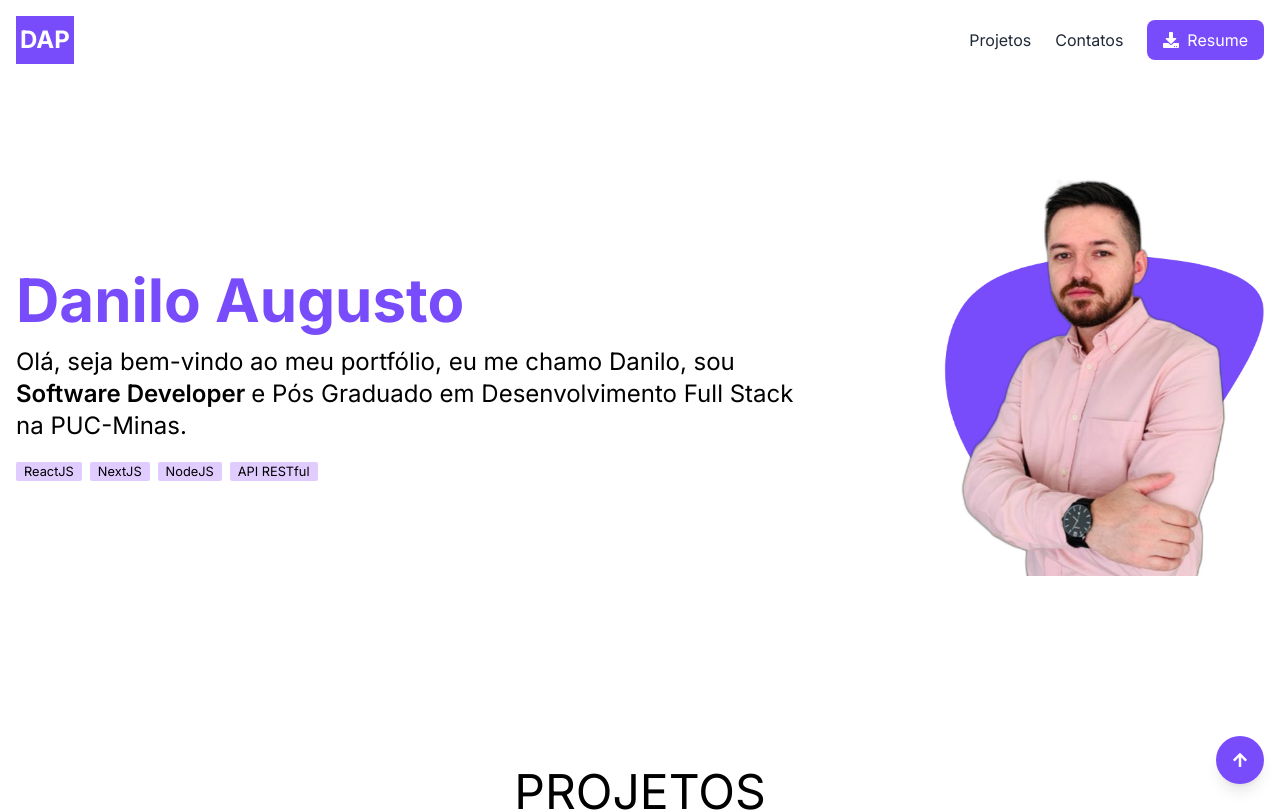
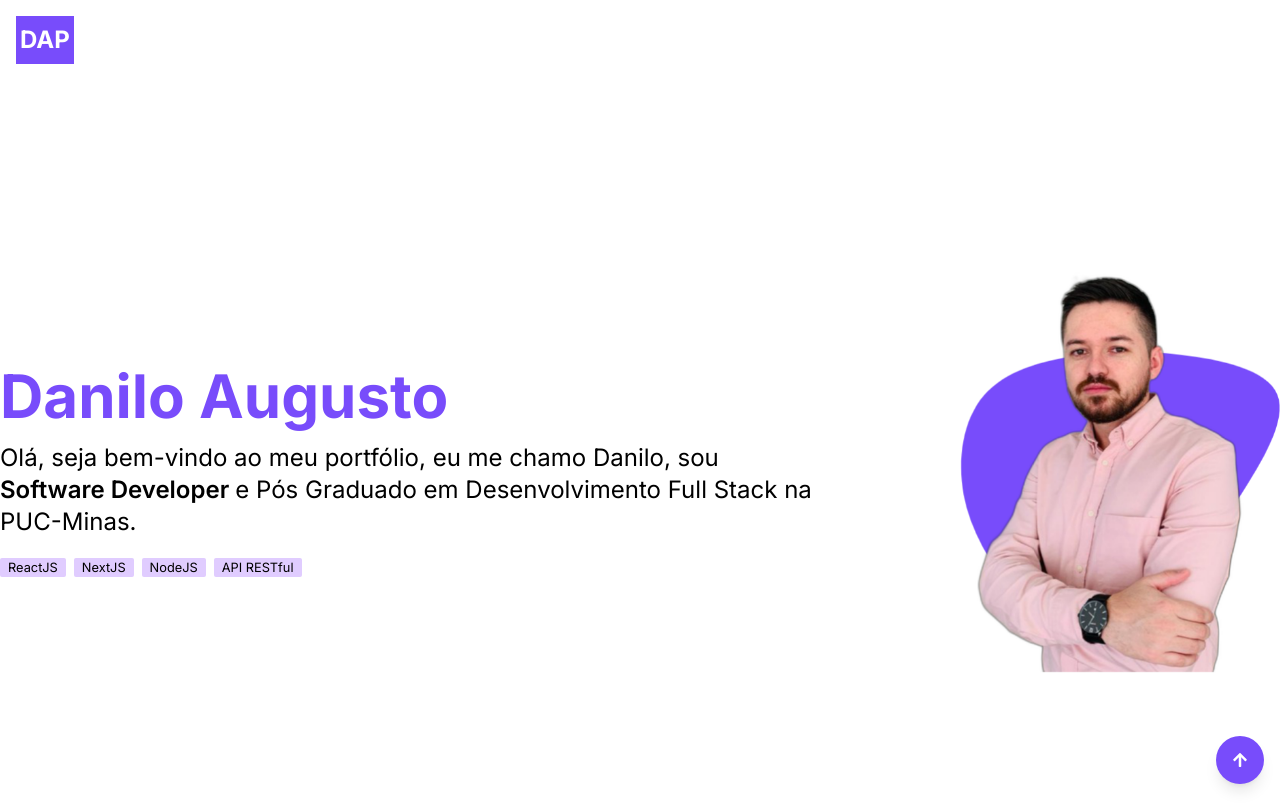
Before and after one commit to daniloaugusto9101/portfolio, a Next.js app: page / in a window 1280 px wide. Shown: the top 812 px of the page. Built offline with nearby package versions, Linux system fonts and the light colour scheme.

Commit message:
feature: Adicionados animações e ajuste de menu

```diff
--- a/src/app/globals.css
+++ b/src/app/globals.css
@@ -1,3 +1,58 @@
 @tailwind base;
 @tailwind components;
 @tailwind utilities;
+
+@keyframes fadeInUp {
+    from {
+      opacity: 0;
+      transform: translateY(-10px);
+    }
+    to {
+      opacity: 1;
+      transform: translateY(0);
+    }
+  }
+
+  .fade-in-up {
+    opacity: 0;
+    transform: translateY(10px);
+    animation: fadeInUp 0.5s ease-out forwards;
+  }
+
+
+
+/* Left to Right */
+  @keyframes fadeInLeft {
+    from {
+      opacity: 0;
+      transform: translateX(-20px); /* Começa deslocado para a esquerda */
+    }
+    to {
+      opacity: 1;
+      transform: translateX(0); /* Move para a posição final */
+    }
+  }
+
+  .fade-in-left {
+    opacity: 0;
+    transform: translateX(-20px); /* Começa deslocado para a esquerda */
+    animation: fadeInLeft 0.5s ease-out forwards;
+  }
+
+  /*Right to Left  */
+  @keyframes fadeInRight {
+    from {
+      opacity: 0;
+      transform: translateX(20px); /* Começa deslocado para a direita */
+    }
+    to {
+      opacity: 1;
+      transform: translateX(0); /* Move para a posição final */
+    }
+  }
+
+  .fade-in-right {
+    opacity: 0;
+    transform: translateX(20px); /* Começa deslocado para a direita */
+    animation: fadeInRight 0.5s ease-out forwards;
+  }
--- a/src/app/layout.js
+++ b/src/app/layout.js
@@ -1,6 +1,7 @@
 import { Inter } from 'next/font/google';
 import Head from 'next/head';
 import './globals.css';
+import './styles/scrollbar.css';
 import Menu from '@/components/Menu ';
 import Footer from '@/components/Footer';
 
--- /dev/null
+++ b/src/app/styles/scrollbar.css
@@ -0,0 +1,17 @@
+/* Estilos para navegadores baseados em WebKit */
+::-webkit-scrollbar {
+    width: 15px; /* Largura da barra de rolagem */
+  }
+
+  ::-webkit-scrollbar-track {
+    background: #f1f1f1; /* Cor do trilho */
+  }
+
+  ::-webkit-scrollbar-thumb {
+    background: #a380ff; /* Cor da parte rolável da barra */
+    border-radius: 10px; /* Bordas arredondadas */
+  }
+
+  ::-webkit-scrollbar-thumb:hover {
+    background: #8460ff; /* Cor da parte rolável ao passar o mouse */
+  }
--- /dev/null
+++ b/src/components/ButtonResume.js
@@ -0,0 +1,16 @@
+import { FaDownload } from 'react-icons/fa';
+
+export default function ButtonResume() {
+  return (
+    <a
+      href="https://docs.google.com/document/d/1n_C74Xar5k2OEt9G8y0yOoZB1y1Z5PXE/edit?usp=sharing&ouid=114784739266491652751&rtpof=true&sd=true"
+      target="_blank"
+      rel="noopener noreferrer"
+      className="fade-in-up flex items-center justify-center rounded-lg bg-customPurple-500 px-4 py-2 text-white transition-colors duration-300 hover:bg-customPurple-600"
+      style={{ animationDelay: '0.2s' }} // Ajuste o delay conforme necessário
+    >
+      <FaDownload className="mr-2" />
+      Resume
+    </a>
+  );
+}
--- a/src/components/Menu .js
+++ b/src/components/Menu .js
@@ -1,13 +1,12 @@
 'use client';
-import Image from 'next/image';
 import Link from 'next/link';
 import MenuItem from './MenuItem';
-import React from 'react';
-import { FaDownload } from 'react-icons/fa'; // Importa o ícone de download
+import React, { useEffect, useState } from 'react';
+import ButtonResume from './ButtonResume';
 
 const menuItem = [
   {
-    href: 'projetos',
+    href: '#projetos',
     text: 'Projetos',
   },
   // {
@@ -15,38 +14,59 @@ const menuItem = [
   //   text: 'Recomendações',
   // },
   {
-    href: 'contatos',
+    href: '#contatos',
     text: 'Contatos',
   },
 ];
 
 export default function Menu() {
-  const [isOpen, setIsOpen] = React.useState(false);
+  const [isOpen, setIsOpen] = useState(false);
+  const [hasShadow, setHasShadow] = useState(false);
 
   const handleMenuToggle = () => {
     setIsOpen(!isOpen);
   };
 
   const handleMenuItemClick = () => {
-    console.log('Clucoi mobile');
+    console.log('Clicou mobile');
     setIsOpen(false); // Fecha o menu ao clicar em um item
   };
 
   const handleScroll = (e, sectionId) => {
-    console.log('clicou scrol id: ' + sectionId);
     e.preventDefault();
-    const section = document.getElementById(sectionId);
+    const section = document.querySelector(sectionId);
     if (section) {
-      section.scrollIntoView({ behavior: 'smooth' });
+      const offset = 70; // Altura do menu fixo
+      const top = section.getBoundingClientRect().top - offset;
+      window.scrollTo({ top, behavior: 'smooth' });
     }
   };
 
+  useEffect(() => {
+    const handleScroll = () => {
+      if (window.scrollY > 0) {
+        setHasShadow(true);
+      } else {
+        setHasShadow(false);
+      }
+    };
+
+    window.addEventListener('scroll', handleScroll);
+    return () => {
+      window.removeEventListener('scroll', handleScroll);
+    };
+  }, []);
+
   return (
-    <nav className="m-auto flex max-w-7xl items-center justify-between p-4">
+    <nav
+      className={`fixed top-0 z-50 w-full bg-white p-4 transition-shadow duration-300 ${hasShadow ? 'shadow-md' : ''}`}
+    >
       {/* Logo */}
-      <div>
+
+      <div className="m-auto flex max-w-7xl items-center justify-between">
+        <Link href="/" style={{ animationDelay: '0.2s' }} className="fade-in-up">
           <p className="bg-customPurple-500 px-1 py-2 text-2xl font-bold text-white">DAP</p>
-      </div>
+        </Link>
 
         {/* Menu Icon */}
         <button className="block px-2 py-1 text-gray-800 lg:hidden" onClick={handleMenuToggle} aria-label="Toggle menu">
@@ -62,22 +82,19 @@ export default function Menu() {
         </button>
 
         {/* Desktop Menu */}
-      <ul className="hidden items-center space-x-6 lg:flex">
+        <ul className="fadeInUp hidden items-center space-x-6 lg:flex">
           {menuItem.map((item, index) => (
-          <MenuItem key={index} href={item.href} onClick={(e) => handleScroll(e, item.href)}>
+            <MenuItem
+              key={index}
+              href={item.href}
+              onClick={(e) => handleScroll(e, item.href)}
+              animationDelay={`${index * 0.1}s`}
+            >
               {item.text}
             </MenuItem>
           ))}
           <li>
-          <a
-            href="https://docs.google.com/document/d/1n_C74Xar5k2OEt9G8y0yOoZB1y1Z5PXE/edit?usp=sharing&ouid=114784739266491652751&rtpof=true&sd=true" // Substitua pelo caminho do seu arquivo de currículo
-            target="_blank" // Abre o link em uma nova guia
-            rel="noopener noreferrer" // Adiciona segurança ao link
-            className="flex items-center justify-center rounded-lg bg-customPurple-500 px-4 py-2 text-white transition-colors duration-300 hover:bg-customPurple-600"
-          >
-            <FaDownload className="mr-2" /> {/* Ícone de download */}
-            Resume
-          </a>
+            <ButtonResume />
           </li>
         </ul>
 
@@ -89,22 +106,22 @@ export default function Menu() {
         >
           <ul className="flex flex-col space-y-4 p-4">
             {menuItem.map((item, index) => (
-            <MenuItem key={index} href={item.href} onClick={handleMenuItemClick}>
+              <MenuItem
+                key={index}
+                href={item.href}
+                onClick={(e) => {
+                  handleMenuItemClick(e);
+                  handleScroll(e, item.href);
+                }}
+              >
                 {item.text}
               </MenuItem>
             ))}
             <li>
-            <a
-              href="https://docs.google.com/document/d/1n_C74Xar5k2OEt9G8y0yOoZB1y1Z5PXE/edit?usp=sharing&ouid=114784739266491652751&rtpof=true&sd=true" // Substitua pelo caminho do seu arquivo de currículo
-              target="_blank" // Abre o link em uma nova guia
-              rel="noopener noreferrer" // Adiciona segurança ao link
-              className="flex items-center justify-center rounded-lg bg-customPurple-500 px-4 py-2 text-white transition-colors duration-300 hover:bg-customPurple-600"
-            >
-              <FaDownload className="mr-2" />
-              Resume
-            </a>
+              <ButtonResume />
             </li>
           </ul>
+        </div>
       </div>
     </nav>
   );
--- a/src/components/MenuItem.js
+++ b/src/components/MenuItem.js
@@ -1,8 +1,8 @@
 import Link from 'next/link';
 
-export default function MenuItem({ href, children, onClick, id }) {
+export default function MenuItem({ href, children, onClick, id, animationDelay }) {
   return (
-    <li className="group relative inline-block" id={`${id}`}>
+    <li className="fade-in-up group relative inline-block" id={`${id}`} style={{ animationDelay: animationDelay }}>
       <Link href={href} className="relative z-10 py-2 text-gray-800 hover:text-gray-900" onClick={onClick}>
         {children}
         <span className="absolute bottom-0 right-0 h-1 w-0 bg-customPurple-500 transition-all duration-300 group-hover:w-full"></span>
--- a/src/components/SectionHeader.js
+++ b/src/components/SectionHeader.js
@@ -5,23 +5,27 @@ const hardSkillList = ['ReactJS', 'NextJS', 'NodeJS', 'API RESTful '];
 
 export default function SectionHeader() {
   return (
-    <section className="m-auto mb-40 flex max-w-7xl flex-col-reverse items-center justify-between gap-10 p-4 md:mt-20 md:flex-row">
+    <section className="mt-28 flex h-screen items-center justify-center">
+      <div className="m-auto mb-40 flex max-w-7xl flex-col-reverse items-center justify-between gap-10 md:mt-20 md:flex-row">
         <div className="flex flex-col gap-4 md:w-2/3">
-        <h1 className="text-center text-4xl font-bold text-customPurple-500 md:text-left md:text-6xl">
+          <h1
+            className="fade-in-left text-center text-4xl font-bold text-customPurple-500 md:text-left md:text-6xl"
+            style={{ animationDelay: '0.2s' }}
+          >
             Danilo Augusto
           </h1>
-        <p className="text-md text-center md:text-left md:text-2xl">
+          <p className="fade-in-left text-md text-center md:text-left md:text-2xl" style={{ animationDelay: '0.3s' }}>
             Olá, seja bem-vindo ao meu portfólio, eu me chamo Danilo, sou
             <strong className="font-semibold"> Software Developer </strong> e Pós Graduado em Desenvolvimento Full Stack
             na PUC-Minas.
           </p>
-        <p className="text-center md:text-left">
+          <p className="fade-in-left text-center md:text-left" style={{ animationDelay: '0.4s' }}>
             {hardSkillList.map((skill, index) => (
               <SmallText key={index} text={skill} />
             ))}
           </p>
         </div>
-      <div className="flex justify-end md:w-1/3">
+        <div className="fade-in-right flex justify-end md:w-1/3" style={{ animationDelay: '0.4s' }}>
           <Image
             src="/images/person.webp"
             alt="Imagem do Autor"
@@ -30,6 +34,7 @@ export default function SectionHeader() {
             className="w-48 object-cover md:w-80"
           />
         </div>
+      </div>
     </section>
   );
 }
```
Lines whose indentation alone changed are shown as unchanged.
